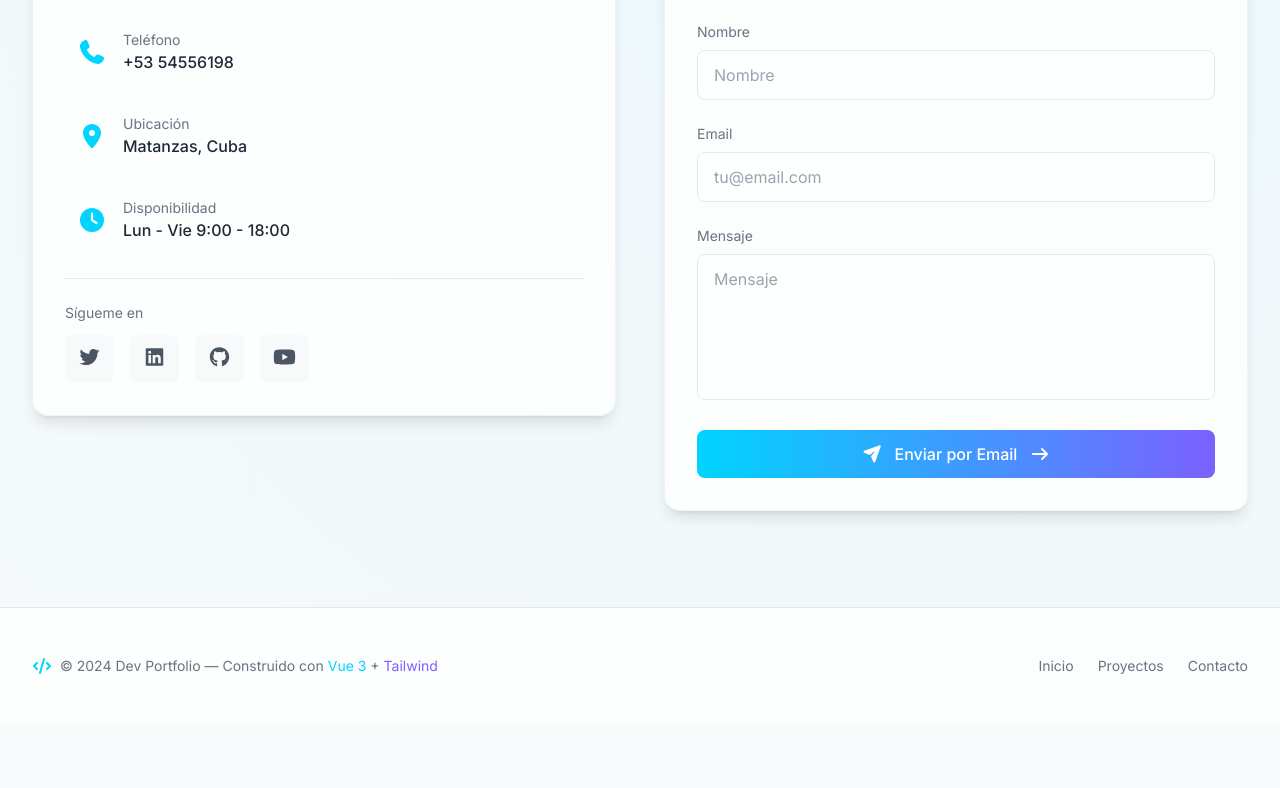
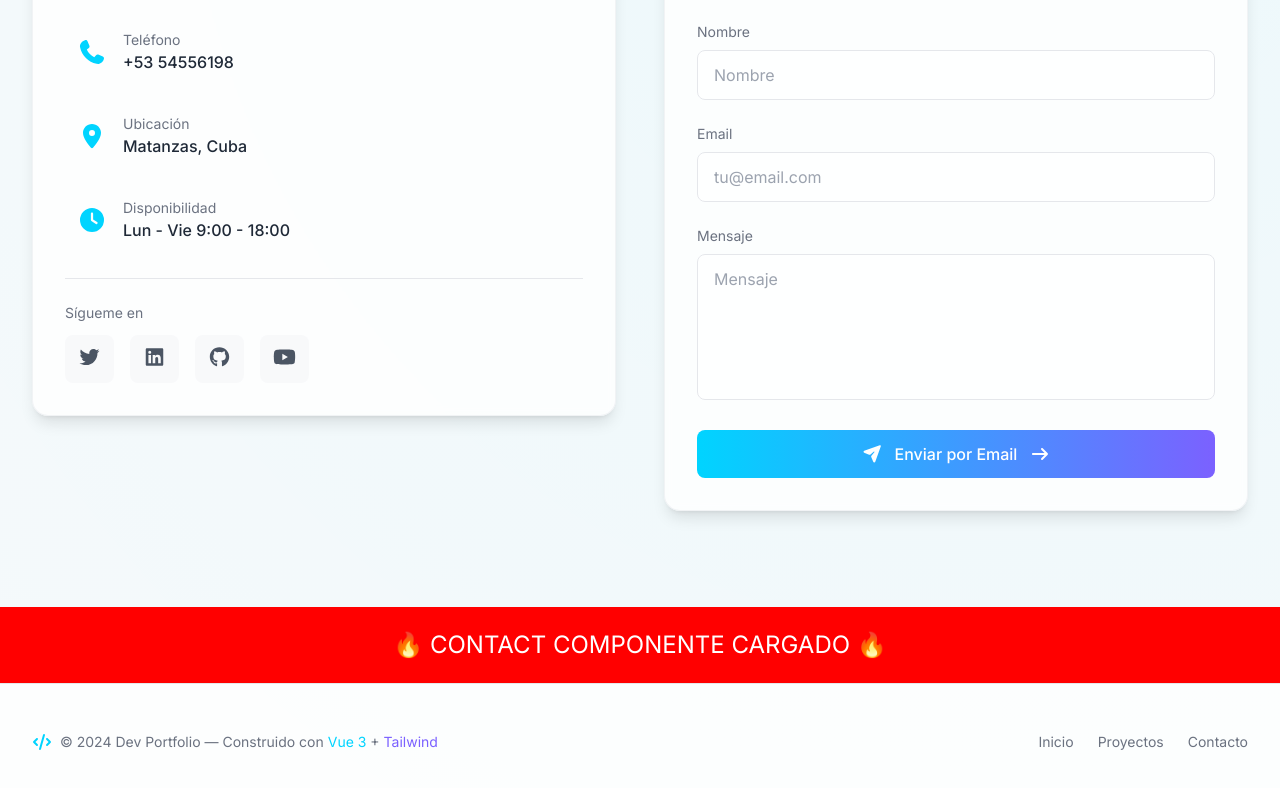
Before and after one commit to luisprogramng/mi-portfolio, a Vue app: page / in a window 1280 px wide. Shown: the part 4233-5021 px from the top of the page. Before the commit the page ends 4957 px from the top, so only its background shows below. Built offline with nearby package versions, Linux system fonts and the light colour scheme.

Commit message:
Update Contact.vue

```diff
--- a/src/components/Contact.vue
+++ b/src/components/Contact.vue
@@ -145,6 +145,9 @@
       </div>
     </div>
   </section>
+  <div style="background: red; color: white; padding: 20px; text-align: center; font-size: 24px;">
+    🔥 CONTACT COMPONENTE CARGADO 🔥
+  </div>
 </template>
 
 <script setup>
```
